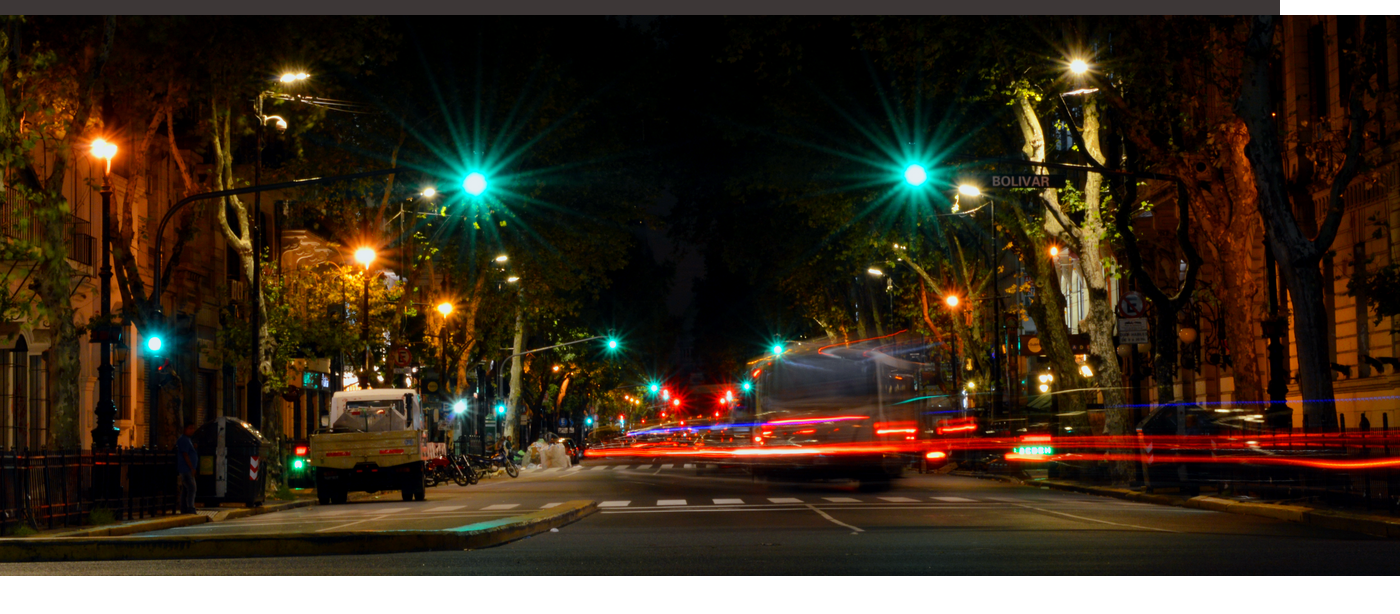
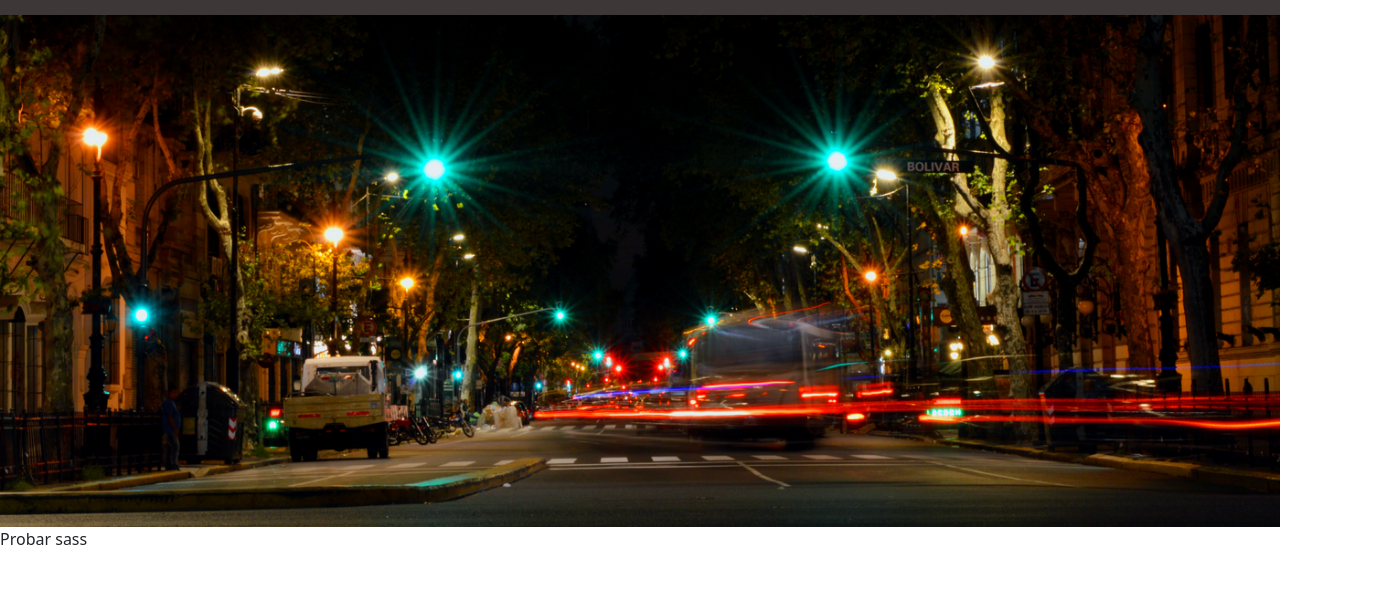
Before and after one commit to YMarianaAguilar/MaAC-Fotografia, a plain HTML site: page index.html in a window 1280 px wide. Shown: the part 90-704 px from the top of the page, 1400 px wide, since content can reach past the window. Drawn offline with nearby package versions, Linux system fonts and the light colour scheme.

Commit message:
modificaciones de errores

```diff
--- a/css/estilos.css
+++ b/css/estilos.css
@@ -9,6 +9,7 @@
     align-items: center;
     justify-content: space-between;
 }
+
 
 .nav-link {
     font-family: Arial, Helvetica, sans-serif !important;
--- a/index.html
+++ b/index.html
@@ -47,11 +47,11 @@
       </nav>
     <!-- Seccion Hero -->
       <section class="hero align-items-stretch">
-        <div >
-            <img src="./assets/img/fotoHome.png" alt="Fotografía principal Diagonal Norte">
+        <div class="imgPrincipal">
+          <img src="./assets/img/fotoHome.png" class="img-fluid" alt="Fotografía principal Diagonal Norte">
         </div>
       </section>
-
+      <p>Probar sass</p>
 
     <script src="https://cdn.jsdelivr.net/npm/bootstrap@5.2.3/dist/js/bootstrap.bundle.min.js" integrity="sha384-kenU1KFdBIe4zVF0s0G1M5b4hcpxyD9F7jL+jjXkk+Q2h455rYXK/7HAuoJl+0I4" crossorigin="anonymous"></script>
 </body>
```
